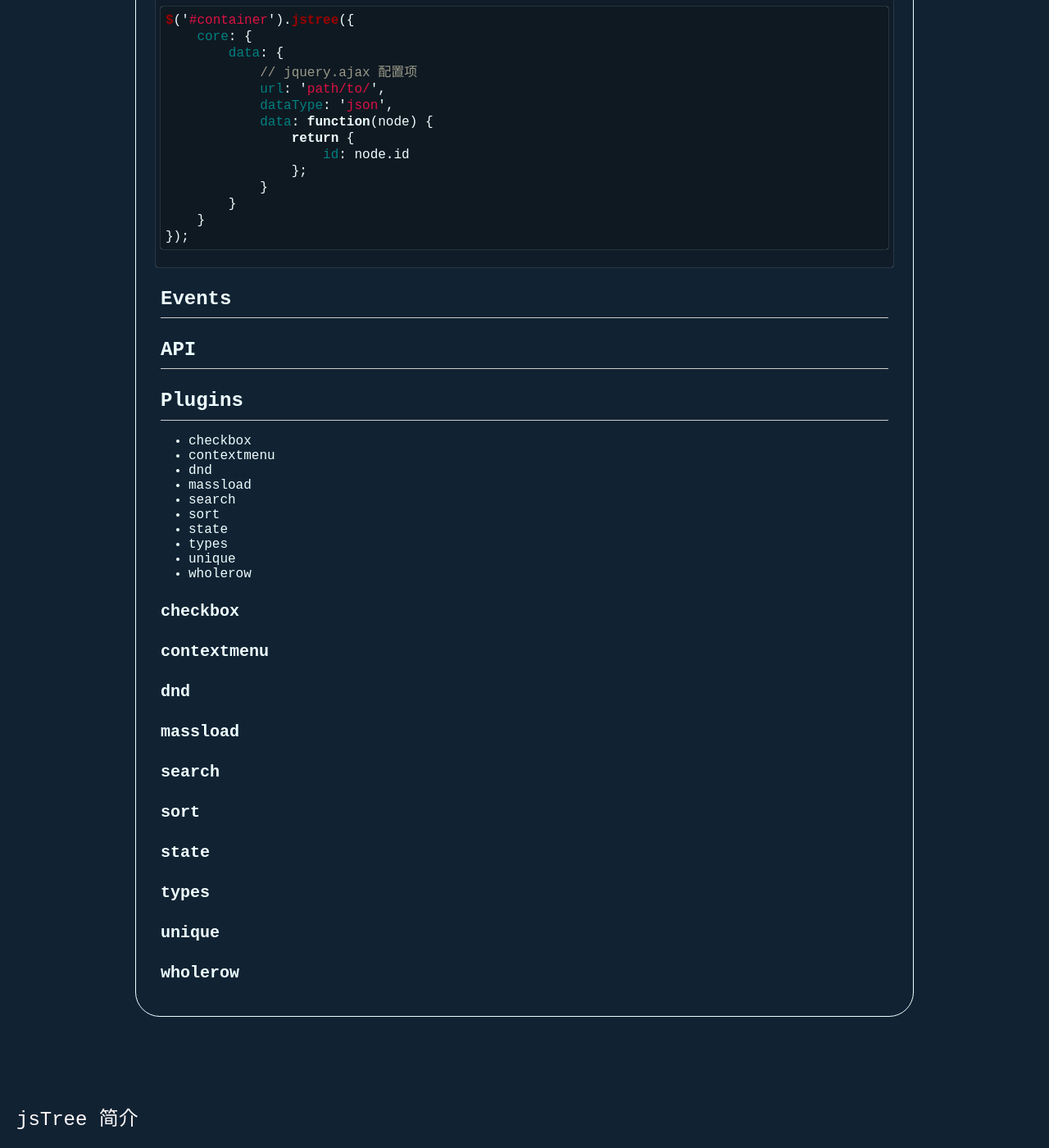
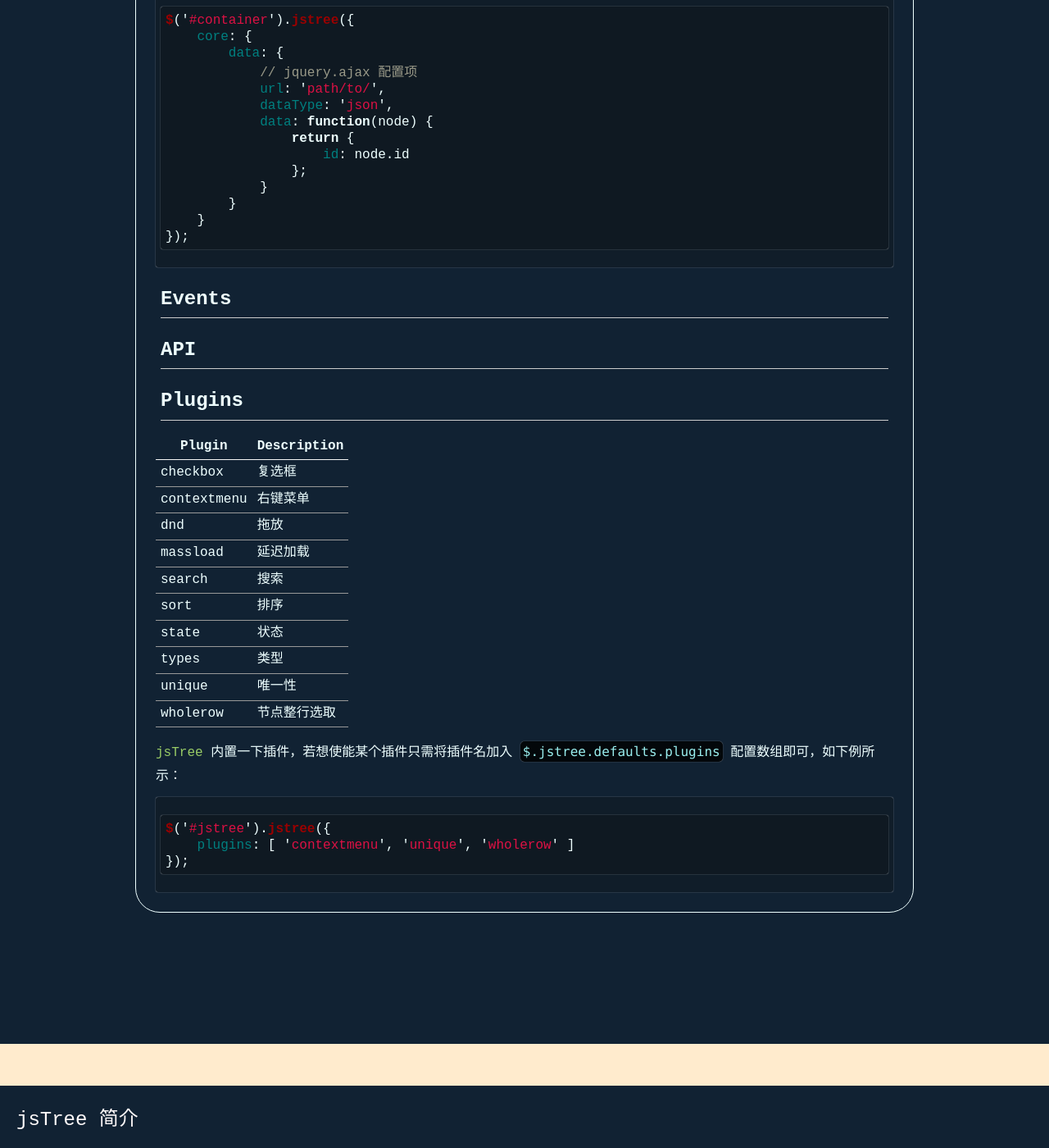
Before and after one commit to rzning/blog-2017, a Jekyll site: the page built from _posts/2017-05-04-jstree.md, in a window 1280 px wide and 1400 px high, scrolled down 3128 px. Shown: the whole window at 82% size. Built offline with Jekyll 4.4.1, drawn with Linux system fonts in a browser that asks for light colours.

Commit message:
Updated: blog `jstree.md`

````diff
--- a/_posts/2017-05-04-jstree.md
+++ b/_posts/2017-05-04-jstree.md
@@ -164,47 +164,26 @@
 
 ## Plugins
 
-- checkbox
-- contextmenu
-- dnd
-- massload
-- search
-- sort
-- state
-- types
-- unique
-- wholerow
+Plugin | Description
+--|--
+checkbox | 复选框
+contextmenu | 右键菜单
+dnd | 拖放
+massload | 延迟加载
+search | 搜索
+sort | 排序
+state | 状态
+types | 类型
+unique | 唯一性
+wholerow | 节点整行选取
 
-### checkbox
+[jsTree] 内置一下插件，若想使能某个插件只需将插件名加入 `$.jstree.defaults.plugins` 配置数组即可，如下例所示：
 
-
-### contextmenu
-
-
-### dnd
-
-
-### massload
-
-
-### search
-
-
-### sort
-
-
-### state
-
-
-### types
-
-
-### unique
-
-
-### wholerow
-
-
+```js
+$('#jstree').jstree({
+    plugins: [ 'contextmenu', 'unique', 'wholerow' ]
+});
+```
 
 
 
````
Also changed, not shown: other parts of _posts/2017-05-04-jstree.md (+2 -2 lines).
